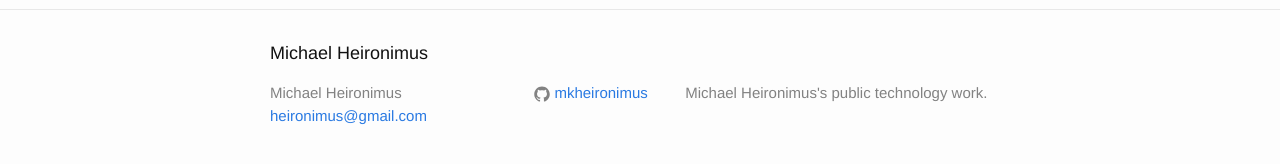
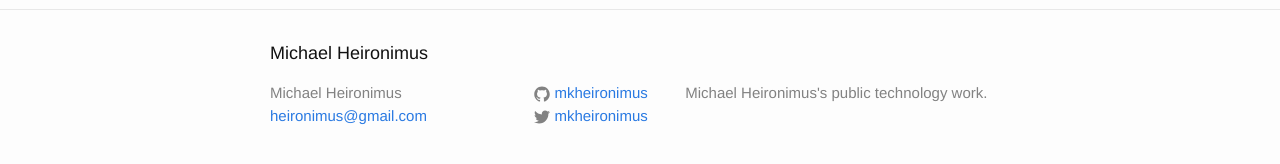
Before and after one commit to mkheironimus/mkheironimus.github.io, a Jekyll site: the page built from slides/index.html, in a window 1280 px wide. Shown: the part 275-439 px from the top of the page. Built offline with Jekyll 4.4.1, drawn with Linux system fonts in a browser that asks for light colours.

Commit message:
Add twitter username

```diff
--- a/_config.yml
+++ b/_config.yml
@@ -5,3 +5,4 @@ description: > # this means to ignore newlines until "baseurl:"
 baseurl: "" # path under the root if you're in a subdir
 url: "https://mkheironimus.github.io" # root URL
 github_username: mkheironimus
+twitter_username: mkheironimus
```
